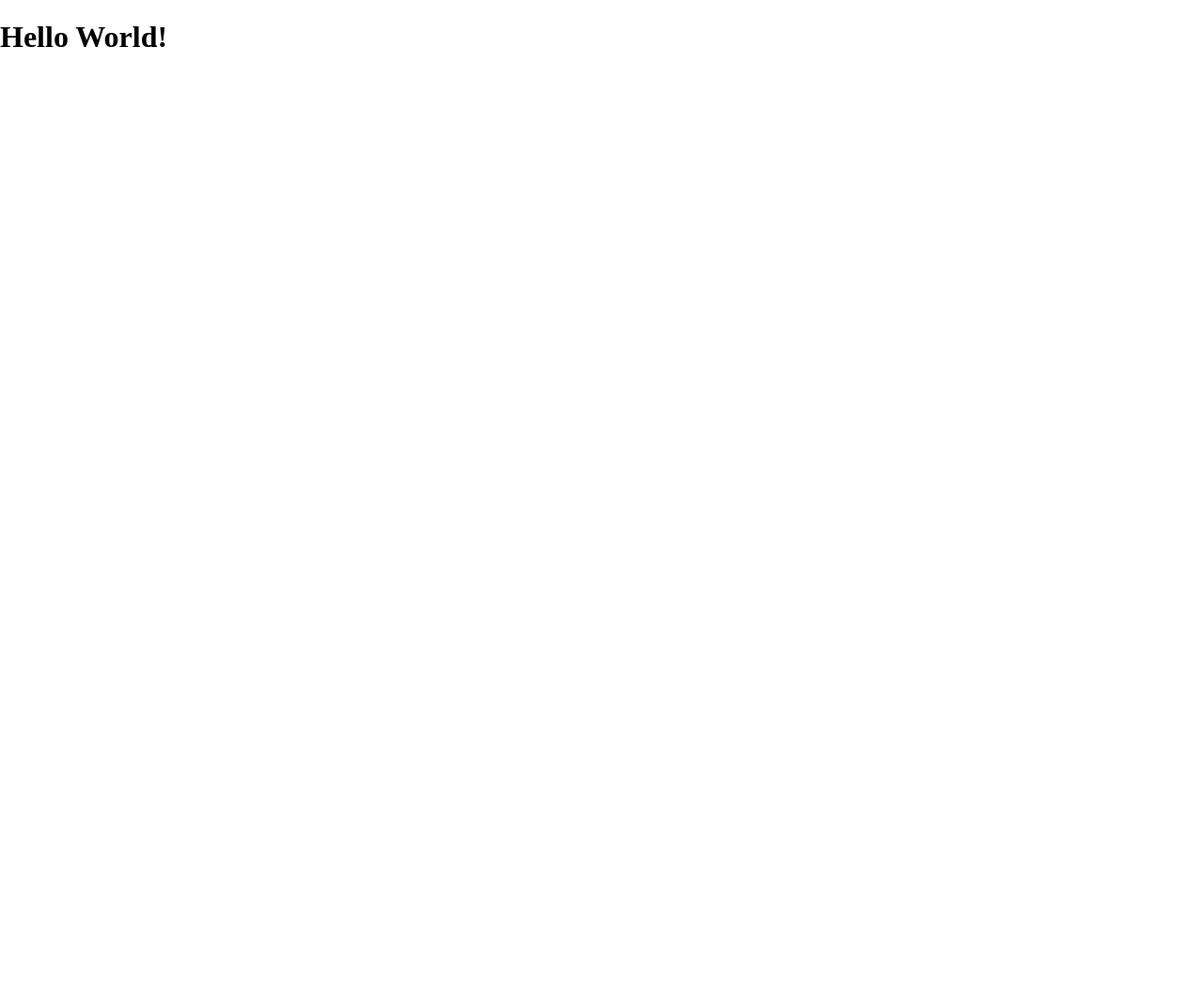
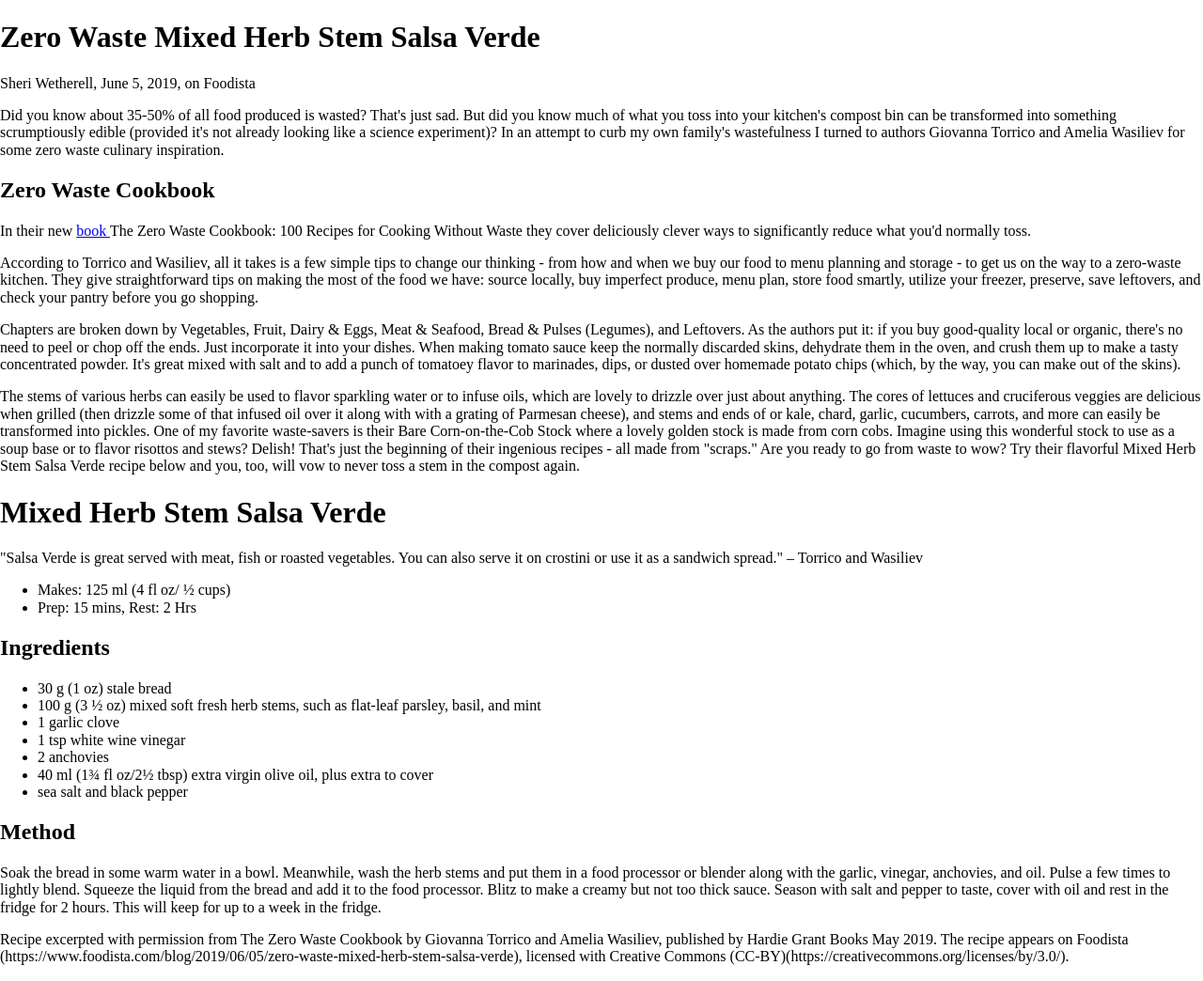
Before and after one commit to janaehester/Info552, a plain HTML site: page index.html in a window 1280 px wide. Shown: the whole page at 94% size. Before the commit the page ends 800 px from the top, so only its background shows below. Drawn offline with Linux system fonts and the light colour scheme.

Commit message:
completed week 2

```diff
--- a/index.html
+++ b/index.html
@@ -5,11 +5,62 @@
     <meta name="viewport" content="width=device-width, initial-scale=1.0">
     <meta http-equiv="X-UA-Compatible" content="ie=edge">
     <link rel="stylesheet" href="css/styles.css">
-    <title>Week 1</title>
+    <title>Week 2</title>
 </head>
 
 <body>
-    <h1>Hello World!</h1>
+    <h1>Zero Waste Mixed Herb Stem Salsa Verde</h1>
+    <!--absolute path to an image-->
+    <!--img src="https://www.cookingclassy.com/salsa-verde/" alt="salsa-verde"-->
+
+    <img
+
+    <p>Sheri Wetherell, June 5, 2019, on <a href="http://https://www.foodista.com/blog/2019/06/05/zero-waste-mixed-herb-stem-salsa-verde"></a>  Foodista  </p>
+
+    <aside>
+        <p>Did you know about 35-50% of all food produced is wasted? That's just sad. But did you know much of what you toss into your kitchen's compost bin can be transformed into something scrumptiously edible (provided it's not already looking like a science experiment)? In an attempt to curb my own family's wastefulness I turned to authors Giovanna Torrico and Amelia Wasiliev for some zero waste culinary inspiration. </p>
+     </aside>
+
+     <h2>Zero Waste Cookbook</h2>
+    <article>
+        <p>In their new <a href="https://www.amazon.com/Zero-Waste-Cookbook-Recipes-Cooking/dp/178488247X) "> book </a> The Zero Waste Cookbook: 100 Recipes for Cooking Without Waste  they cover deliciously clever ways to significantly reduce what you'd normally toss.</p>
+
+
+     <p>According to Torrico and Wasiliev, all it takes is a few simple tips to change our thinking - from how and when we buy our food to menu planning and storage - to get us on the way to a zero-waste kitchen. They give straightforward tips on making the most of the food we have: source locally, buy imperfect produce, menu plan, store food smartly, utilize your freezer, preserve, save leftovers, and check your pantry before you go shopping.</p>
+
+     <p>Chapters are broken down by Vegetables, Fruit, Dairy & Eggs, Meat & Seafood, Bread & Pulses (Legumes), and Leftovers. As the authors put it: if you buy good-quality local or organic, there's no need to peel or chop off the ends. Just incorporate it into your dishes. When making tomato sauce keep the normally discarded skins, dehydrate them in the oven, and crush them up to make a tasty concentrated powder. It's great mixed with salt and to add a punch of tomatoey flavor to marinades, dips, or dusted over homemade potato chips (which, by the way, you can make out of the skins).</p>
+
+     <p>The stems of various herbs can easily be used to flavor sparkling water or to infuse oils, which are lovely to drizzle over just about anything. The cores of lettuces and cruciferous veggies are delicious when grilled (then drizzle some of that infused oil over it along with with a grating of Parmesan cheese), and stems and ends of or kale, chard, garlic, cucumbers, carrots, and more can easily be transformed into pickles. One of my favorite waste-savers is their Bare Corn-on-the-Cob Stock where a lovely golden stock is made from corn cobs. Imagine using this wonderful stock to use as a soup base or to flavor risottos and stews? Delish! That's just the beginning of their ingenious recipes - all made from "scraps." Are you ready to go from waste to wow? Try their flavorful Mixed Herb Stem Salsa Verde recipe below and you, too, will vow to never toss a stem in the compost again.</p>
+    </article>
+
+    <section>
+        <h1>Mixed Herb Stem Salsa Verde</h1>
+        <p>"Salsa Verde is great served with meat, fish or roasted vegetables. You can also serve it on crostini or use it as a sandwich spread." – <span>Torrico and Wasiliev</span></p>
+
+        <ul>
+            <li>Makes: <span>125 ml (4 fl oz/ ½ cups)</span></li>
+            <li>Prep: <span>15 mins, Rest: 2 Hrs</span></li>
+        </ul>
+
+        <h2>Ingredients</h2>
+        <ul>
+            <li>30 g (1 oz) stale bread</li>
+            <li>100 g (3 ½ oz) mixed soft fresh herb stems, such as flat-leaf parsley, basil, and mint</li>
+            <li>1 garlic clove</li>
+            <li>1 tsp white wine vinegar</li>
+            <li>2 anchovies</li>
+            <li>40 ml (1¾ fl oz/2½ tbsp) extra virgin olive oil, plus extra to cover</li>
+            <li>sea salt and black pepper</li>
+
+        </ul>
+
+        <h2>Method</h2>
+        <p>Soak the bread in some warm water in a bowl. Meanwhile, wash the herb stems and put them in a food processor or blender along with the garlic, vinegar, anchovies, and oil. Pulse a few times to lightly blend. Squeeze the liquid from the bread and add it to the food processor. Blitz to make a creamy but not too thick sauce. Season with salt and pepper to taste, cover with oil and rest in the fridge for 2 hours. This will keep for up to a week in the fridge.</p>
+
+        <p>Recipe excerpted with permission from The Zero Waste Cookbook by Giovanna Torrico and Amelia Wasiliev, published by Hardie Grant Books May 2019. The recipe appears on Foodista (https://www.foodista.com/blog/2019/06/05/zero-waste-mixed-herb-stem-salsa-verde), licensed with Creative Commons (CC-BY)(https://creativecommons.org/licenses/by/3.0/).</p>
+
+    </section>
+
     <script src="js/scripts-dist.js"></script>
 
 </body>
```
Also changed, not shown: img/salsa verde.jpeg (added).
